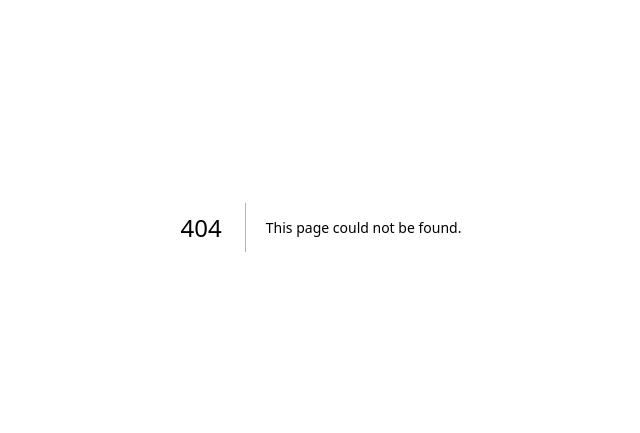
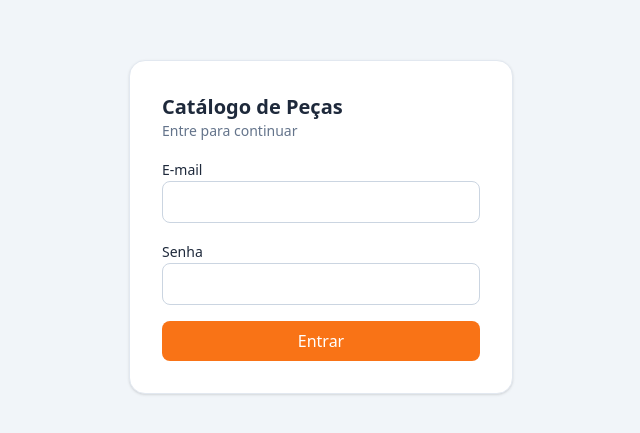
Before and after one commit to JeanVictor44/Eneva-Pecas, a Next.js app: page /login in a window 1280 px wide. Before the commit this address had no page. Shown: the part 173-606 px from the top of the page, without its empty margins (319-959 px from the left). Built offline with nearby package versions, Linux system fonts and the light colour scheme; no server answers.

Commit message:
feat(auth): telas de login e logout
Co-Authored-By: Claude Opus 4.8 (1M context) <noreply@anthropic.com>

```diff
--- /dev/null
+++ b/app/login/actions.ts
@@ -0,0 +1,35 @@
+'use server'
+
+import { revalidatePath } from 'next/cache'
+import { redirect } from 'next/navigation'
+import { createClient } from '@/lib/supabase/server'
+
+export type EstadoAuth = { erro: string | null }
+
+export async function entrar(
+  _prev: EstadoAuth,
+  formData: FormData,
+): Promise<EstadoAuth> {
+  const email = String(formData.get('email') ?? '').trim()
+  const password = String(formData.get('password') ?? '')
+
+  if (!email || !password) {
+    return { erro: 'Informe e-mail e senha.' }
+  }
+
+  const supabase = await createClient()
+  const { error } = await supabase.auth.signInWithPassword({ email, password })
+  if (error) {
+    return { erro: 'E-mail ou senha inválidos.' }
+  }
+
+  revalidatePath('/', 'layout')
+  redirect('/pecas')
+}
+
+export async function sair() {
+  const supabase = await createClient()
+  await supabase.auth.signOut()
+  revalidatePath('/', 'layout')
+  redirect('/login')
+}
--- /dev/null
+++ b/app/login/login-form.tsx
@@ -0,0 +1,53 @@
+'use client'
+
+import { useActionState } from 'react'
+import { entrar, type EstadoAuth } from './actions'
+
+const inicial: EstadoAuth = { erro: null }
+
+export function LoginForm() {
+  const [state, action, pending] = useActionState(entrar, inicial)
+
+  return (
+    <form
+      action={action}
+      className="w-full max-w-sm space-y-4 rounded-2xl border border-steel-200 bg-white p-8 shadow-sm dark:border-steel-700 dark:bg-steel-800"
+    >
+      <div>
+        <h1 className="text-xl font-bold text-steel-800 dark:text-steel-100">
+          Catálogo de Peças
+        </h1>
+        <p className="text-sm text-steel-500">Entre para continuar</p>
+      </div>
+
+      {state?.erro && (
+        <p className="rounded-lg bg-red-50 px-3 py-2 text-sm text-red-700">
+          {state.erro}
+        </p>
+      )}
+
+      <div className="space-y-1">
+        <label htmlFor="email" className="text-sm font-medium">E-mail</label>
+        <input
+          id="email" name="email" type="email" required autoComplete="email"
+          className="w-full rounded-lg border border-steel-300 px-3 py-2 outline-none focus:border-brand-600 dark:bg-steel-900"
+        />
+      </div>
+
+      <div className="space-y-1">
+        <label htmlFor="password" className="text-sm font-medium">Senha</label>
+        <input
+          id="password" name="password" type="password" required autoComplete="current-password"
+          className="w-full rounded-lg border border-steel-300 px-3 py-2 outline-none focus:border-brand-600 dark:bg-steel-900"
+        />
+      </div>
+
+      <button
+        type="submit" disabled={pending}
+        className="w-full rounded-lg bg-brand-600 px-4 py-2 font-medium text-white transition hover:bg-brand-700 disabled:opacity-60"
+      >
+        {pending ? 'Entrando...' : 'Entrar'}
+      </button>
+    </form>
+  )
+}
--- /dev/null
+++ b/app/login/page.tsx
@@ -0,0 +1,15 @@
+import { redirect } from 'next/navigation'
+import { createClient } from '@/lib/supabase/server'
+import { LoginForm } from './login-form'
+
+export default async function LoginPage() {
+  const supabase = await createClient()
+  const { data } = await supabase.auth.getUser()
+  if (data.user) redirect('/pecas')
+
+  return (
+    <main className="flex min-h-dvh items-center justify-center bg-steel-100 p-4 dark:bg-steel-900">
+      <LoginForm />
+    </main>
+  )
+}
--- /dev/null
+++ b/lib/erros.ts
@@ -0,0 +1,8 @@
+export function mapErro(error: { code?: string; message?: string } | null): string {
+  if (!error) return 'Erro desconhecido.'
+  // 23505 = unique_violation (Postgres)
+  if (error.code === '23505' || /duplicate key/i.test(error.message ?? '')) {
+    return 'SKU já cadastrado.'
+  }
+  return error.message ?? 'Ocorreu um erro.'
+}
```
